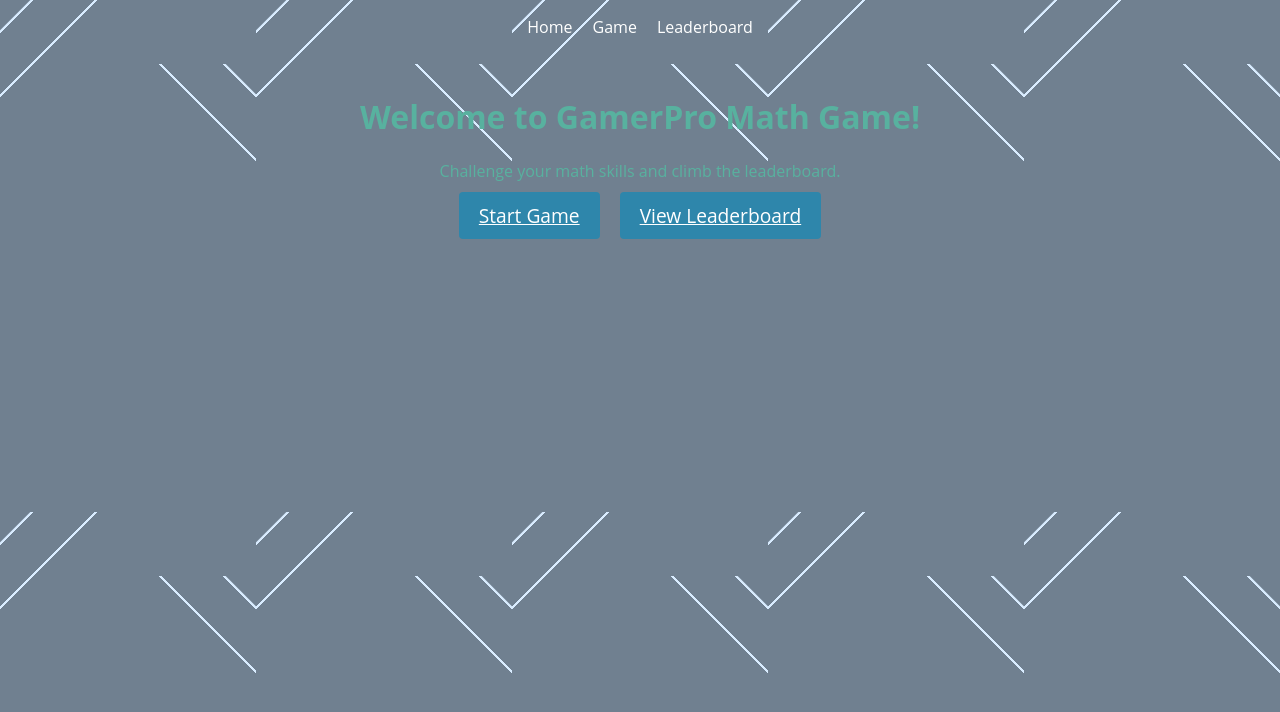
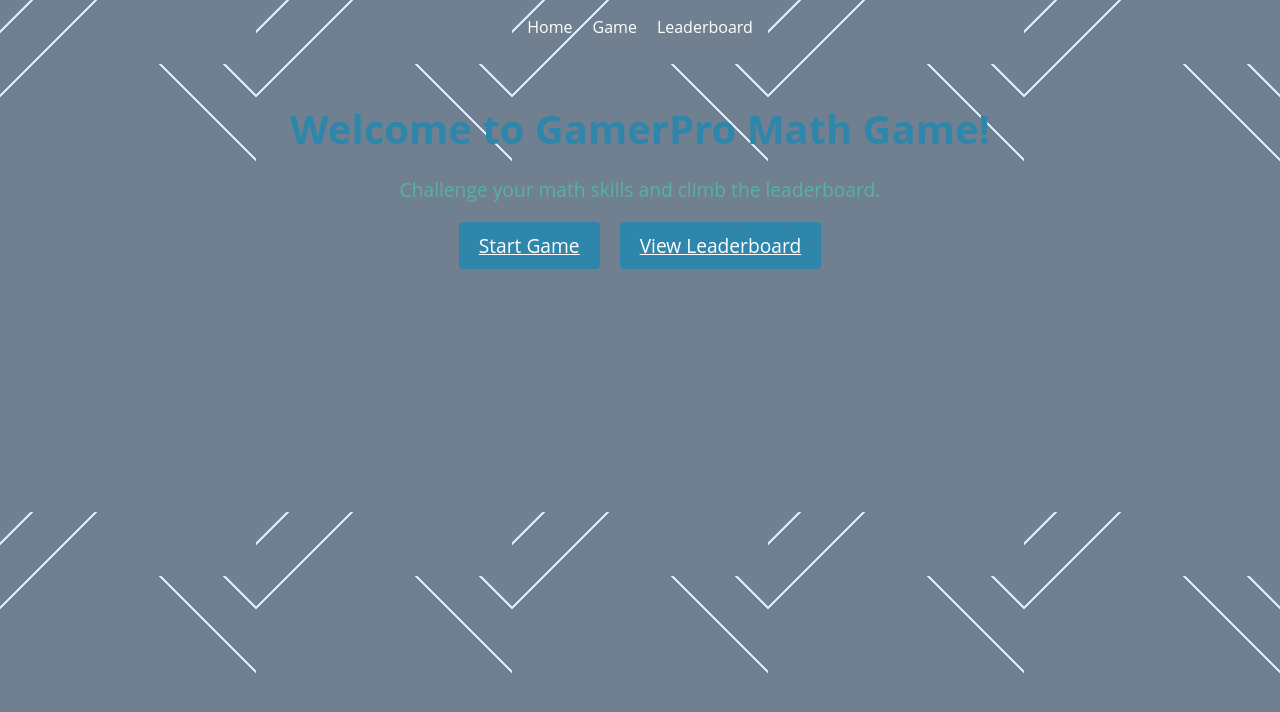
Before and after one commit to davidamebley/gamerpro-math-game, a React (Create React App) app in the folder frontend/: page / in a window 1280 px wide. Shown: the top 712 px of the page. Built offline with nearby package versions, Linux system fonts and the light colour scheme.

Commit message:
Enhance HomePage.jsx by adding a hero section

```diff
--- a/frontend/src/pages/HomePage/HomePage.jsx
+++ b/frontend/src/pages/HomePage/HomePage.jsx
@@ -6,8 +6,10 @@
 const HomePage = () => {
     return (
         <div className="home-container">
-            <h1>Welcome to GamerPro Math Game!</h1>
-            <p>Challenge your math skills and climb the leaderboard.</p>
+            <div className="hero-section">
+                <h1>Welcome to GamerPro Math Game!</h1>
+                <p>Challenge your math skills and climb the leaderboard.</p>
+            </div>
             <div className="navigation-buttons">
                 <Link to="/game" className="button">Start Game</Link>
                 <Link to="/leaderboard" className="button">View Leaderboard</Link>
```
